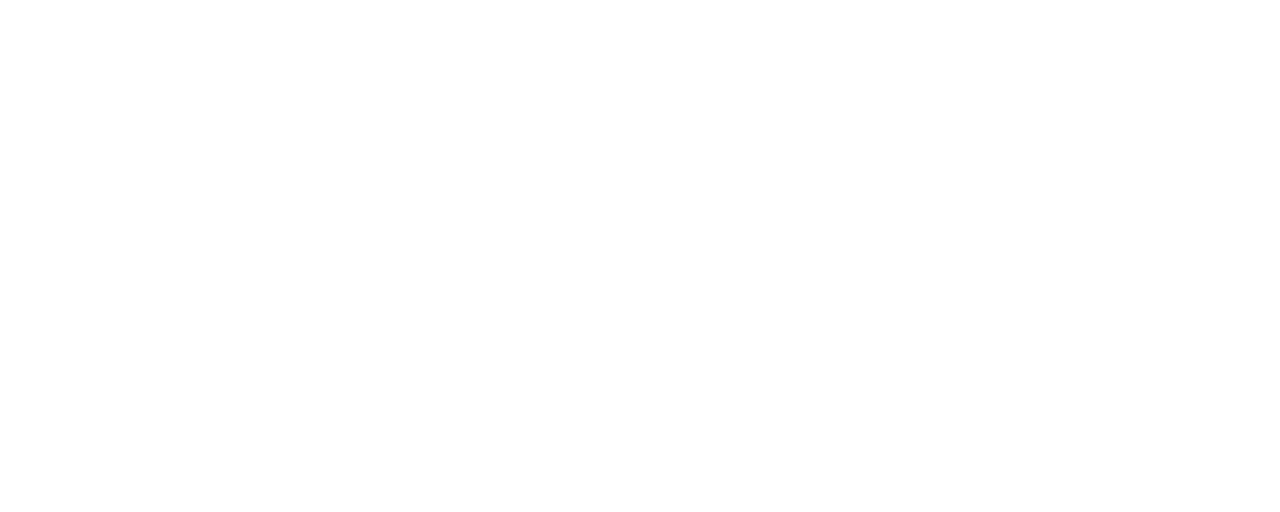
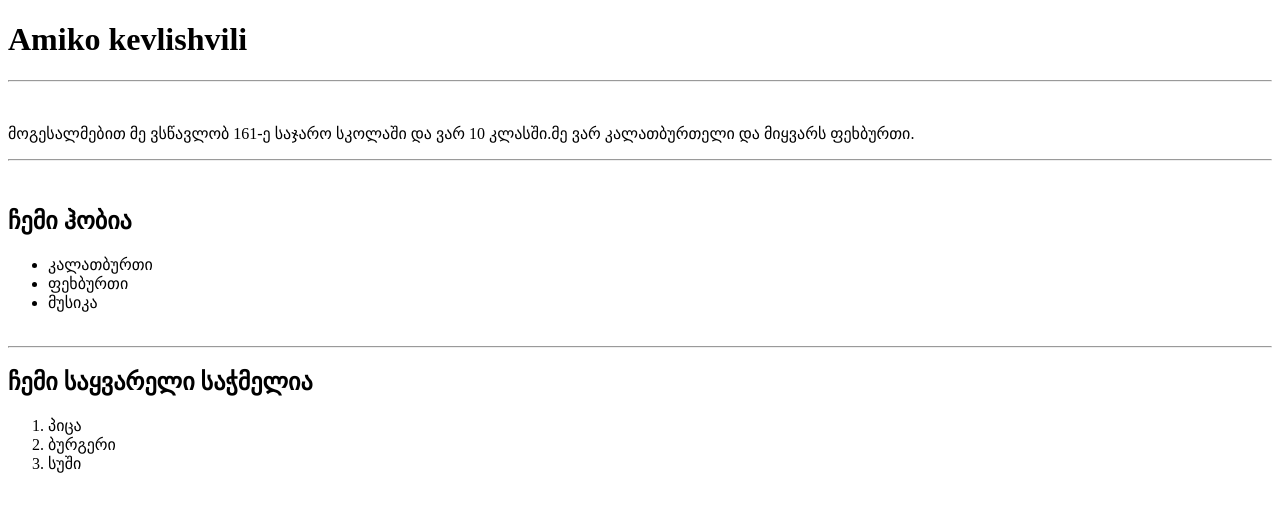
Before and after one commit to Amiko827/project, a plain HTML site: page my bio/index.html in a window 1280 px wide. Drawn offline with Linux system fonts and the light colour scheme.

Commit message:
Update index.html

```diff
--- a/my bio/index.html
+++ b/my bio/index.html
@@ -5,5 +5,29 @@
     <meta name="viewport" content="width=device-width, initial-scale=1.0" />
     <title>Document</title>
   </head>
-  <body></body>
+  <body>
+    <h1>Amiko kevlishvili</h1>
+    <hr />
+    <br />
+    <p>
+      მოგესალმებით მე ვსწავლობ 161-ე საჯარო სკოლაში და ვარ 10 კლასში.მე ვარ
+      კალათბურთელი და მიყვარს ფეხბურთი.
+    </p>
+    <hr />
+    <br />
+    <h2>ჩემი ჰობია</h2>
+    <ul>
+      <li>კალათბურთი</li>
+      <li>ფეხბურთი</li>
+      <li>მუსიკა</li>
+      <br />
+    </ul>
+    <hr />
+    <h2>ჩემი საყვარელი საჭმელია</h2>
+    <ol>
+      <li>პიცა</li>
+      <li>ბურგერი</li>
+      <li>სუში</li>
+    </ol>
+  </body>
 </html>
```
